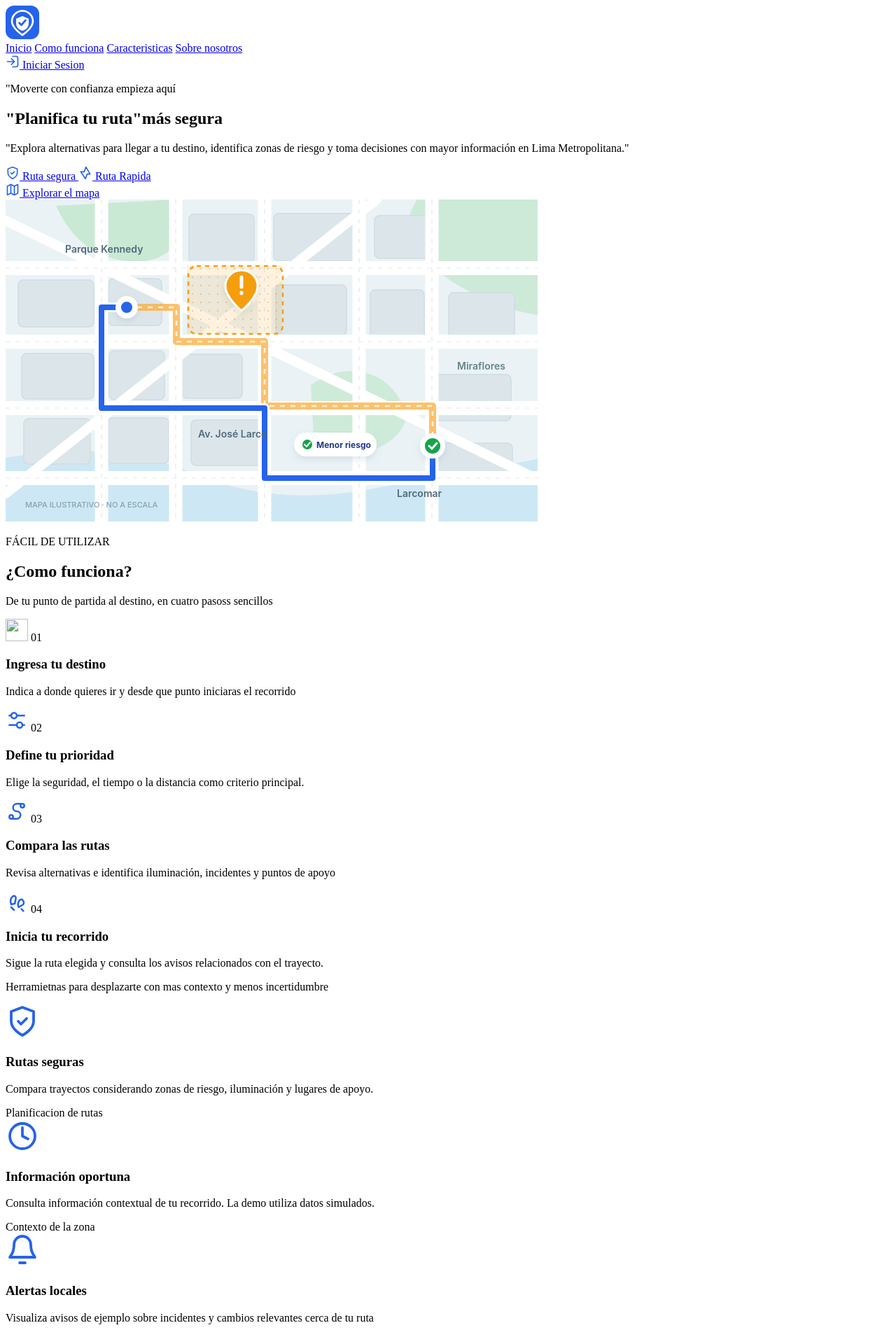
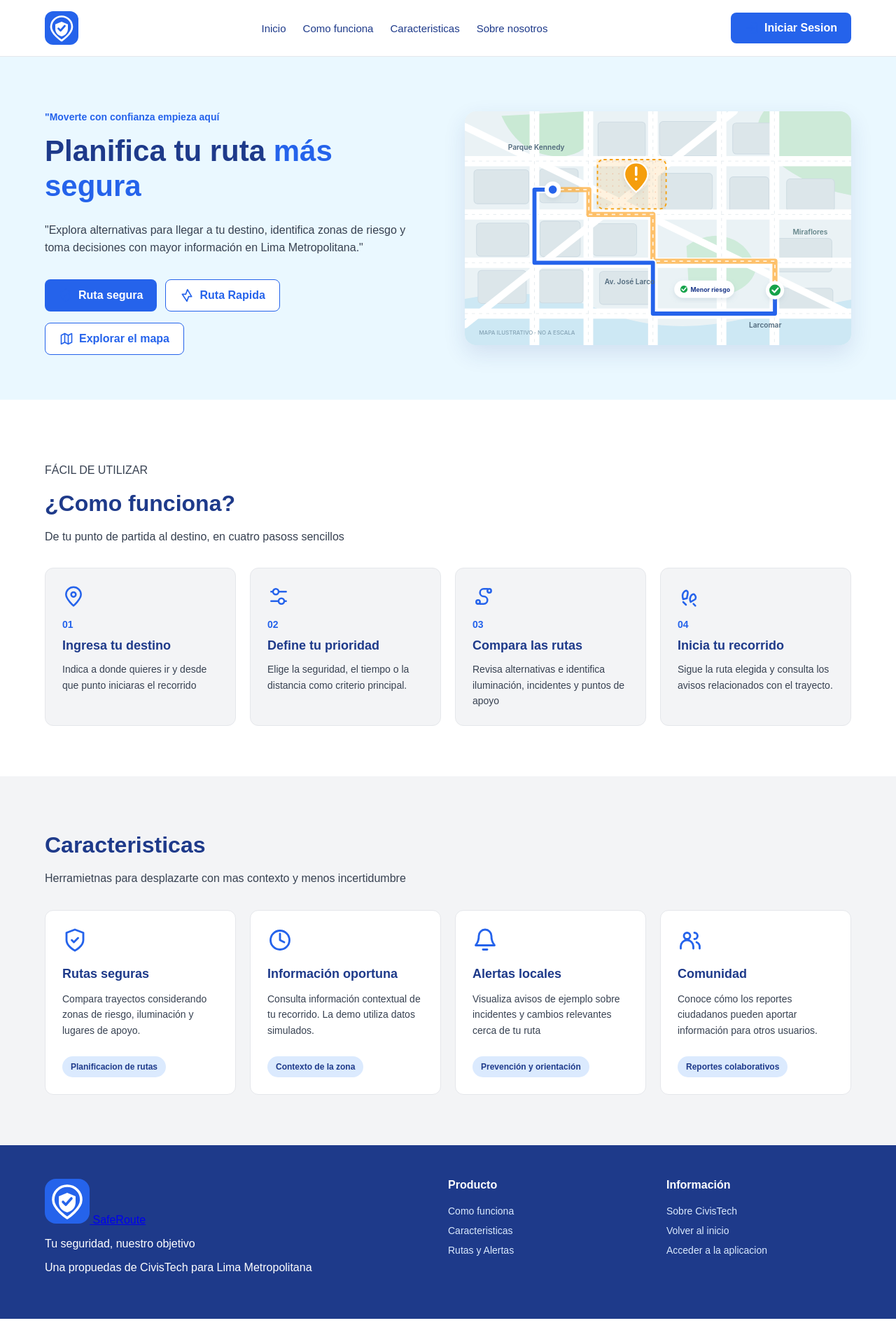
Before and after one commit to MendozaGith/SafeRoute, a plain HTML site: page index.html in a window 1280 px wide. Shown: the top 1900 px of the page at 70% size. Drawn offline with Linux system fonts and the light colour scheme.

Commit message:
Add files via upload
Feature: estilos del css y responsive

```diff
--- a/index.html
+++ b/index.html
@@ -22,10 +22,22 @@
                 <a class="CEnlace-nav" href="#">Sobre nosotros</a>
             </nav>
             <!-- BOTON Iniciar sesion -->
-             <a class="btn" href="#">
+             <a class="btn CLogin" href="#">
                 <img class="CIcono" src="images/login.svg" alt="" width="20" height="20">
                 <span>Iniciar Sesion</span>
              </a>
+
+             <!-- RESPONSIVE DESDE HTML -->
+              <details class="CMenu-movil">
+                <summary class="CMenu-boton">Menu</summary>
+                <nav class="CNav">
+                    <a  href="#Inicio">Inicio</a>
+                    <a  href="#">Como funciona</a>
+                    <a  href="#">Caracteristicas</a>
+                    <a  href="#">Sobre nosotros</a>
+                    <a href="#">Iniciar sesión</a>
+                </nav>
+              </details>
         </div>
     </header>
 
@@ -37,7 +49,7 @@
                     <p class="subtitulo">
                         <span>"Moverte con confianza empieza aquí</span>
                     </p>
-                    <h1 id="hero-titulo">"Planifica tu ruta"<span>más segura</span>
+                    <h1 id="hero-titulo">Planifica tu ruta <span>más segura</span>
                     </h1>
                     <p class="hero-descripcion">
                         "Explora alternativas para llegar a tu destino, identifica zonas de riesgo y toma decisiones con mayor información en Lima Metropolitana."
@@ -79,7 +91,7 @@
                 </div>
                 <div class="seccion-pasos">
                     <article class="pasos-cartilla">
-                        <img src="images/map-ping.svg" alt="" width="32" height="32">
+                        <img src="images/map-pin.svg" alt="" width="32" height="32">
                         <span class="CNumero-paso">01</span>
                         <h3>Ingresa tu destino</h3>
                         <p>Indica a donde quieres ir y desde que punto iniciaras el recorrido</p>
@@ -109,6 +121,7 @@
          <section class="CSeccion" id="caracteristicas">
             <div class="CContainer">
                 <div class="seccion-texto">
+                    <H2>Caracteristicas</H2>
                     <p>Herramietnas para desplazarte con mas contexto y menos incertidumbre</p>
                 </div>
                 <div class="seccion-caracteristicas">
@@ -142,7 +155,8 @@
     </main>
     <!-- Footer -->
      <footer class="CFooter" id="nosotros">
-        <div class="CContainer footer-interno">
+        <div class="CContainer CFooter-interno">
+
             <div class="footer-nosotros">
                 <a href="Inicio">
                     <img src="images/logoSF.svg">
@@ -154,15 +168,15 @@
 
 
 
-            <div class="footer-columna">
+            <div class="CFooter-columna">
                 <h2>Producto</h2>
                 <a href="#">Como funciona</a>
                 <a href="#">Caracteristicas</a>
                 <a href="#">Rutas y Alertas</a>
             </div>
 
-            <div class="footer-columna">
-                <h2>Producto</h2>
+            <div class="CFooter-columna">
+                <h2>Información</h2>
                 <a href="#">Sobre CivisTech</a>
                 <a href="#">Volver al inicio</a>
                 <a href="#">Acceder a la aplicacion</a>
--- a/styles.css
+++ b/styles.css
@@ -0,0 +1,483 @@
+/*GENERALES */
+*{
+    box-sizing: border-box;
+}
+body{
+    margin: 0;
+    font-family: Arial, Helvetica, sans-serif;
+    color: #374151; background-color: #FFFFFF;
+}
+
+.CContainer{
+    width: 90%; max-width: 1200px;
+    margin: 0 auto;
+    /* MARGEN: TOP, RIGTH, BOTTOM, LEFT */
+}
+
+.CIcono{
+    width: 20px; height: 20px;
+}
+
+/* HEADER */
+.CHeader{
+    background-color: #FFFFFF;
+    border-bottom: 1px solid #E5E7EB;
+}
+
+/* HEADER INTERNO */
+.CHeader-interno{
+    min-height: 80px;
+    display:flex; align-items:center;
+    justify-content:space-between;
+
+    gap:24px;
+}
+/* LOGO DE SAFERUTE HEADER*/
+.CLogo{
+    display: flex; align-items: center;
+}
+
+.CLogo img{
+    width: 48px; height: 48px;
+}
+
+/* NAV */
+.CNav{
+    display:flex; align-items: center; gap:24px;
+}
+
+.CEnlace-nav{
+    color: #1E3A8A;
+    text-decoration: none;
+    font-size:15px; font-weight: 500;
+}
+/* "CLICKEABLE" */
+.CEnlace-nav:hover{
+    color: #2563EB;
+}
+
+/* BOTON INICIAR SESION */
+.CLogin{
+    display:inline-flex; align-items: center;
+    justify-content: center;
+    gap:8px;
+    padding: 12px 20px;
+
+    background-color: #2563EB; color: #FFFFFF;
+
+    text-decoration: none; border-radius: 8px; font-weight: 600;
+}
+
+/* EL RESPONSIVE MOVIL */
+.CMenu-movil{
+    display: none;
+
+}
+
+/* HERO */
+.CHero {
+    background-color: #EAF8FF;
+    padding: 64px 0;
+}
+
+.CHero-interno {
+    display: grid;
+    grid-template-columns: 1fr 1fr;
+    align-items: center;
+    gap: 48px;
+}
+
+/* COLUMNA DE TEXTO */
+
+.CHerotext {
+    min-width: 0;
+}
+
+.CHerotext .subtitulo {
+    color: #2563EB;
+    font-size: 14px;
+    font-weight: 600;
+    margin-bottom: 16px;
+}
+
+#hero-titulo {
+    color: #1E3A8A;
+    font-size: 42px;
+    line-height: 1.2;
+    margin: 0 0 24px;
+}
+
+#hero-titulo span {
+    color: #2563EB;
+}
+
+.hero-descripcion {
+    font-size: 16px;
+    line-height: 1.6;
+    margin-bottom: 32px;
+}
+
+/* BOTONES DEL HERO */
+
+.hero-botones {
+    display: flex;
+    flex-wrap: wrap;
+    gap: 12px;
+    margin-bottom: 16px;
+}
+
+.btn-rutaS,
+.btn-rutaR,
+.hero-map {
+    display: inline-flex;
+    align-items: center;
+    justify-content: center;
+    gap: 8px;
+
+    padding: 12px 20px;
+    border-radius: 8px;
+    font-weight: 600;
+    text-decoration: none;
+}
+
+.btn-rutaS {
+    background-color: #2563EB;
+    color: white;
+}
+
+.btn-rutaR,
+.hero-map {
+    background-color: white;
+    color: #2563EB;
+    border: 1px solid #2563EB;
+}
+
+.hero-map {
+    width: fit-content;
+}
+
+/* MAPA DEL HERO */
+
+.CHeroimg {
+    min-width: 0;
+}
+
+.mapa {
+    overflow: hidden;
+    border-radius: 16px;
+    box-shadow: 0 12px 32px rgba(30, 58, 138, 0.12);
+}
+
+.mapa img {
+    display: block;
+    width: 100%;
+    height: auto;
+}
+
+/* SECCIÓN 1: COMO FUNCIONA */
+/* ESTILO GENERAL DE LAS SECCIONES */
+
+.CSeccion {
+    padding: 72px 0;
+}
+
+/* ENCABEZADO DE LAS SECCIONES */
+
+.seccion-texto {
+    margin-bottom: 32px;
+}
+
+.seccion-texto h2 {
+    color: #1E3A8A;
+    font-size: 32px;
+    margin: 8px 0 16px;
+}
+
+.seccion-texto p {
+    line-height: 1.6;
+}
+
+/* DISTRIBUCION DE LOS PASOS */
+
+.seccion-pasos {
+    display: grid;
+    grid-template-columns: 1fr 1fr 1fr 1fr;
+    gap: 20px;
+}
+
+/* TARJETAS */
+
+.pasos-cartilla {
+    background-color: #F3F4F6;
+    border: 1px solid #E5E7EB;
+    border-radius: 12px;
+    padding: 24px;
+}
+
+.pasos-cartilla .CIcono {
+    width: 32px;
+    height: 32px;
+}
+
+.CNumero-paso {
+    display: block;
+    color: #2563EB;
+    font-size: 14px;
+    font-weight: 700;
+    margin: 12px 0;
+}
+
+.pasos-cartilla h3 {
+    color: #1E3A8A;
+    font-size: 18px;
+    margin: 0 0 12px;
+}
+
+.pasos-cartilla p {
+    font-size: 14px;
+    line-height: 1.6;
+    margin: 0;
+}
+
+/* SECCION 2: CARACTERISTICAS */
+
+#caracteristicas {
+    background-color: #F3F4F6;
+}
+
+.seccion-caracteristicas {
+    display: grid;
+    grid-template-columns: repeat(4, 1fr);
+    gap: 20px;
+}
+
+.carac-cartila {
+    background-color: #FFFFFF;
+    padding: 24px;
+    border: 1px solid #E5E7EB;
+    border-radius: 12px;
+}
+
+.carac-cartila .CIcono {
+    width: 36px;
+    height: 36px;
+}
+
+.carac-cartila h3 {
+    color: #1E3A8A;
+    font-size: 18px;
+    margin: 16px 0 12px;
+}
+
+.carac-cartila p {
+    font-size: 14px;
+    line-height: 1.6;
+}
+
+.carac-objetivo {
+    display: inline-block;
+    margin-top: 12px;
+    padding: 8px 12px;
+
+    border-radius: 20px;
+    background-color: #DBEAFE;
+    color: #1E3A8A;
+
+    font-size: 12px;
+    font-weight: 600;
+}
+
+/* FOOTER */
+.CFooter {
+    background-color: #1E3A8A;
+    color: #FFFFFF;
+    padding: 48px 0;
+}
+
+.CFooter-interno {
+    display: grid;
+    grid-template-columns: 2fr 1fr 1fr;
+    gap: 48px;
+}
+
+.CFooter-nosotros a {
+    display: inline-flex;
+    align-items: center;
+    gap: 12px;
+
+    color: #FFFFFF;
+    text-decoration: none;
+    font-size: 20px;
+    font-weight: 700;
+}
+
+.CFooter-nosotros img {
+    width: 40px;
+    height: 40px;
+}
+
+.CFooter-nosotros p {
+    color: #DBEAFE;
+    font-size: 14px;
+    line-height: 1.6;
+}
+
+.CFooter-columna {
+    display: flex;
+    flex-direction: column;
+    align-items: flex-start;
+    gap: 12px;
+}
+
+.CFooter-columna h2 {
+    color: #FFFFFF;
+    font-size: 16px;
+    margin: 0 0 8px;
+}
+
+.CFooter-columna a {
+    color: #DBEAFE;
+    text-decoration: none;
+    font-size: 14px;
+}
+
+.CFooter-columna a:hover {
+    color: #FFFFFF;
+    text-decoration: underline;
+}
+
+/* ===== 7. RESPONSIVE ===== */
+
+@media (max-width: 768px) {
+
+    /* HEADER */
+    .CFooter-interno{
+        grid-template-columns: 1fr;
+        gap: 32px;
+    }
+    .CHeader-interno {
+        min-height: 70px;
+        gap: 12px;
+    }
+
+    /* OCULTAR MENU DE ESCRITORIO */
+
+    .CNav {
+        display: none;
+    }
+
+    /* OCULTAR BOTON DE INICIAR SESION */
+
+    .CLogin {
+        display: none;
+    }
+
+    /* MOSTRAR MENU MOVIL */
+
+    .CMenu-movil {
+        display: block;
+        position: relative;
+    }
+
+    /* BOTON DESPLEGABLE */
+
+    .CMenu-boton {
+        display: flex;
+        align-items: center;
+        gap: 8px;
+
+        padding: 10px;
+        cursor: pointer;
+
+        color: #1E3A8A;
+        font-weight: 600;
+    }
+
+    /* ENLACES DESPLEGABLES */
+
+    .CMenu-enlaces {
+        position: absolute;
+        top: 100%;
+        right: 0;
+
+        display: flex;
+        flex-direction: column;
+        gap: 16px;
+
+        min-width: 220px;
+        padding: 20px;
+
+        background-color: #FFFFFF;
+        border: 1px solid #E5E7EB;
+        border-radius: 8px;
+
+        box-shadow: 0 8px 20px rgba(0, 0, 0, 0.12);
+        z-index: 100;
+    }
+
+    .CMenu-enlaces a {
+        color: #1E3A8A;
+        text-decoration: none;
+    }
+
+        .CHero {
+        padding: 40px 0;
+    }
+
+    .CHero-interno {
+        grid-template-columns: 1fr;
+        gap: 32px;
+    }
+
+    #hero-titulo {
+        font-size: 32px;
+    }
+
+    .hero-botones {
+        flex-direction: column;
+    }
+
+    .btn-rutaS,
+    .btn-rutaR,
+    .hero-map {
+        width: 100%;
+    }
+
+    /* SECCIONES */
+
+    .CSeccion {
+        padding: 48px 0;
+    }
+
+    .seccion-pasos,
+    .seccion-caracteristicas {
+        grid-template-columns: 1fr;
+    }
+
+    .seccion-texto h2 {
+        font-size: 26px;
+    }
+
+    /* FOOTER */
+
+    .CFooter-interno {
+        grid-template-columns: 1fr;
+        gap: 32px;
+    }
+
+    /* TABLET 1024 */
+    @media (max-width: 1024px) {
+
+    .CHero-interno {
+        gap: 24px;
+    }
+
+    .seccion-pasos,
+    .seccion-caracteristicas {
+        grid-template-columns: repeat(2, 1fr);
+    }
+
+    .CFooter-interno {
+        gap: 24px;
+    }
+}
```
